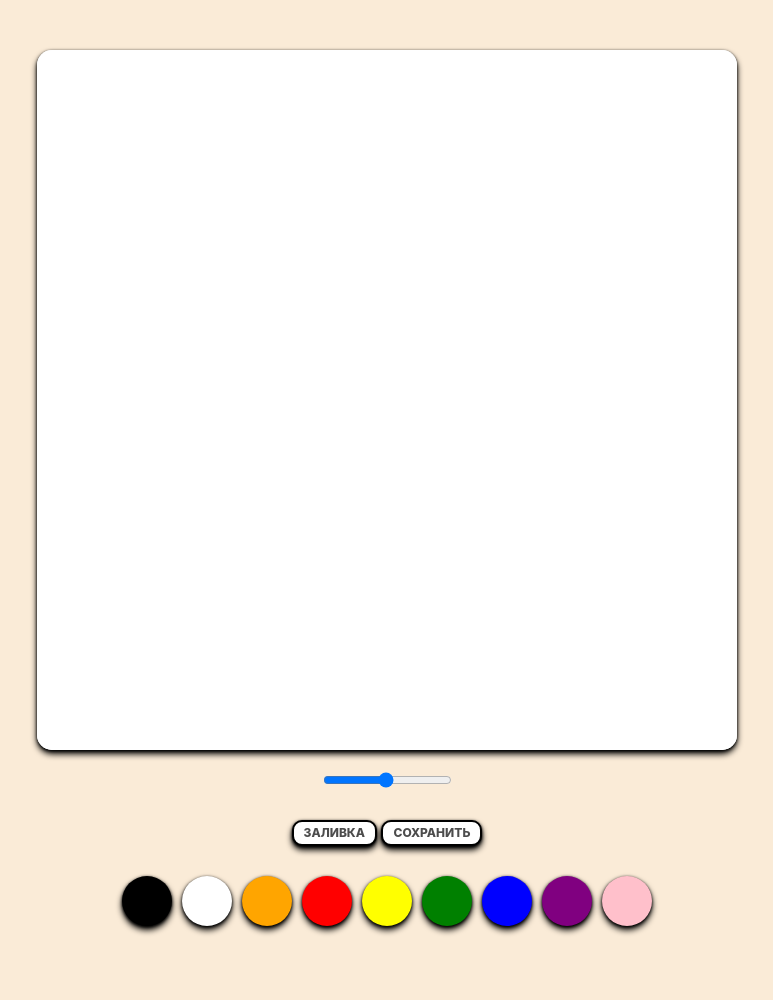
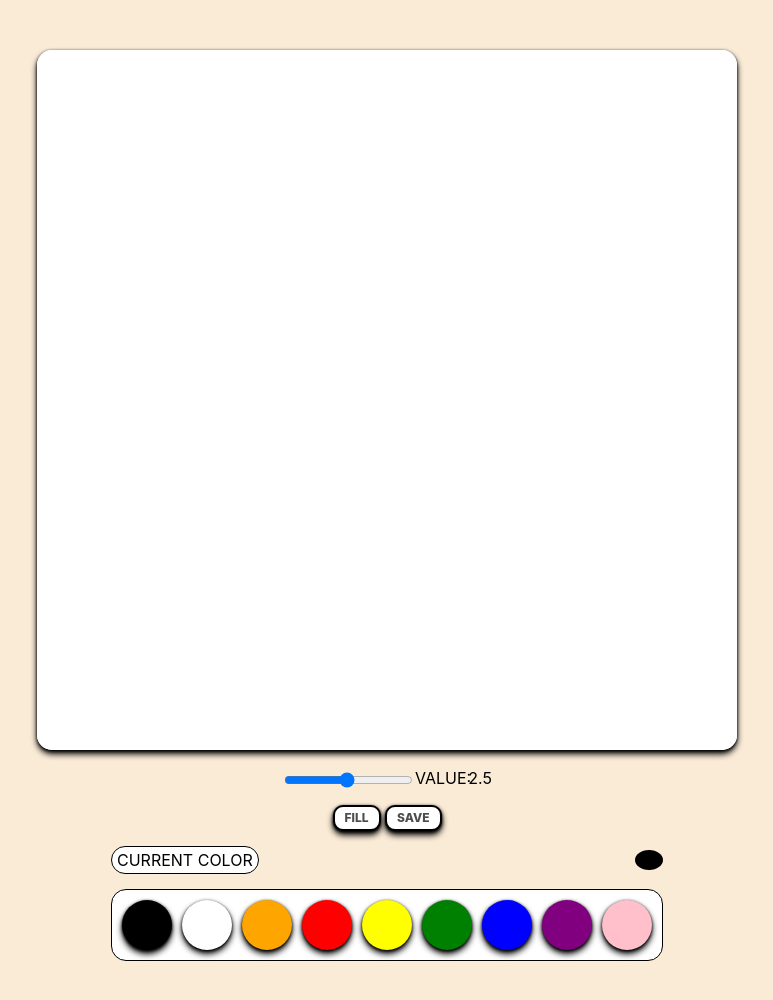
Before and after one commit to dsdevq/paint-js, a plain HTML site: page index.html in a window 1280 px wide. Shown: the whole page, without its empty margins (253-1026 px from the left). Before the commit the page ends 976 px from the top, so only its background shows below. Drawn offline with Linux system fonts and the light colour scheme.

Commit message:
addition

```diff
--- a/app.js
+++ b/app.js
@@ -1,9 +1,21 @@
-const canvas = document.getElementById('jsCanvas')
+const canvas = document.querySelector('#jsCanvas')
 const ctx = canvas.getContext('2d')
 const colors = document.getElementsByClassName('jsColor')
 const range = document.getElementById('jsRange')
 const mode = document.getElementById('jsMode')
 const saveBtn = document.getElementById('jsSave')
+const infocolor = document.querySelector('.controls__infocolor')
+const inforange = document.querySelector('.controls__inforange')
+
+console.log(infocolor.textContent, inforange.textContent);
+
+const logger = (event) => {
+    event.target.textContent = 'changed'
+}
+
+infocolor.addEventListener('click', logger)
+inforange.addEventListener('click', logger)
+
 
 let painting = false
 let filling = false
@@ -25,7 +37,8 @@ function stopPainting() {
 }
 
 function startPainting() {
-    painting = true
+    if (!filling) painting = true
+
 }
 
 function onMouseMove(event) {
@@ -42,6 +55,7 @@ function onMouseMove(event) {
 }
 
 function onMouseDown(event) {
+    console.log('onMouseDown', event);
     painting = true
 }
 
@@ -49,24 +63,30 @@ function handleColorClick(event) {
     const color = event.target.style.backgroundColor
     ctx.strokeStyle = color
     ctx.fillStyle = color
+    infocolor.style.backgroundColor = color
+
 }
 
 function handleRangeChange(event) {
     const rangeValue = event.target.value
     ctx.lineWidth = rangeValue
+    inforange.textContent = rangeValue
 }
 
 function handleModeClick() {
     if (filling) {
-        filling = !filling
-        mode.innerText = 'Заливка'
+        filling = false
+        // filling = !filling
+        mode.innerText = 'Fill'
     } else {
-        filling = !filling
-        mode.innerText = 'Рисование'
+        filling = true
+        // filling = !filling
+        mode.innerText = 'Draw'
     }
 }
 
 function handleCanvasClick() {
+    console.log('handleCanvasClick');
     if (filling) {
         ctx.fillRect(0,0,CANVAS_SIZE, CANVAS_SIZE)
     }
--- a/index.html
+++ b/index.html
@@ -8,19 +8,38 @@
     <link rel="stylesheet" href="styles.css">
 </head>
 <body>
+    <div class="wrapper">
         <canvas id="jsCanvas" class="canvas">
         </canvas>
             <div class="controls">
                 <div class="controls__range">
                     <input type="range" id="jsRange" min="0.1" max="5.0" value="2.5" step="0.1">
+                    <span>
+                        VALUE:
+                    </span>
+                    <span class="controls__inforange">
+                        2.5
+                    </span>
                 </div>
                 <div class="controls__btns">
                     <button id="jsMode">
-                    Заливка
+                        Fill
                     </button>
                     <button id="jsSave">
-                    Сохранить
-                </button></div>
+                        Save
+                    </button>
+                </div>
+                <!-- <div class="controls__information"> -->
+                <div class="controls__information">
+                    <span>
+                        CURRENT COLOR
+                    </span>
+                    <div class="controls__infocolor">
+                    </div>
+                </div>
+
+
+                <!-- </div> -->
                 <div class="controls__colors" id="jsColors">
                     <div class="controls__color jsColor" style="background-color: black;"></div>
                     <div class="controls__color jsColor" style="background-color: white;"></div>
@@ -33,6 +52,8 @@
                     <div class="controls__color jsColor" style="background-color: pink;"></div>
                 </div>
             </div>
+    </div>
+
 <script src="app.js"></script>
 </body>
 </html>
--- a/styles.css
+++ b/styles.css
@@ -3,10 +3,15 @@
 body {
     background-color: antiquewhite;
     font-family: -apple-system, BlinkMacSystemFont, 'Segoe UI', Roboto, Oxygen, Ubuntu, Cantarell, 'Open Sans', 'Helvetica Neue', sans-serif;
+}
+
+.wrapper {
+    max-width: 100%;
+    padding: 50px 0 50px 0;
     display: flex;
     flex-direction: column;
+    justify-content: center;
     align-items: center;
-    padding: 50px 0 50px 0;
 }
 
 .canvas {
@@ -19,13 +24,13 @@ body {
 
 .controls {
     margin: 20px 0 0 0;
+    gap: 15px;
     display: flex;
     flex-direction: column;
     align-items: center;
 }
 
 .controls .controls__btns {
-    margin: 0 0 30px 0;
 }
 
 .controls__btns button {
@@ -60,6 +65,45 @@ body {
     box-shadow: 0 4px 6px black, 0 1px 3px black;
 }
 
+.controls__colors {
+    padding: 10px;
+    border: 1px solid black;
+    border-radius: 15px;
+    background-color: white;
+}
+.controls__color:active {
+    transform: scale(0.98);
+}
 .controls .controls__range {
-    margin: 0 0 30px 0;
+    display: flex;
+    position: relative;
+    width: 210px;
 }
+
+.controls__information {
+    display: flex;
+    width: 100%;
+    justify-content: space-between;
+}
+
+
+
+.controls__inforange {
+    position: absolute;
+    right: 0;
+}
+
+.controls__infocolor {
+    align-self: center;
+    width: 5%;
+    height: 20px;
+    background-color: black;
+    border-radius: 50%;
+}
+
+.controls__information span {
+    padding: 5px;
+    border: 1px solid black;
+    border-radius: 15px;
+    background-color: white;
+}
```
Lines whose indentation alone changed are shown as unchanged.
